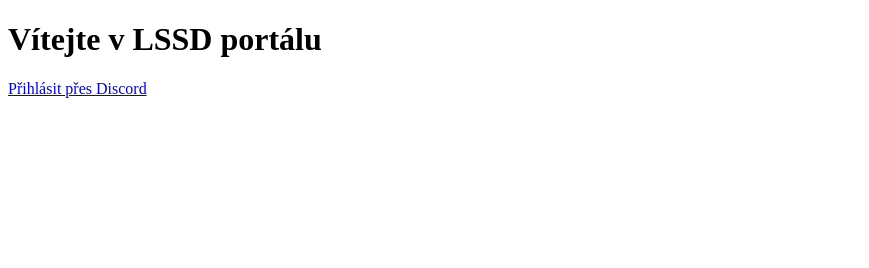
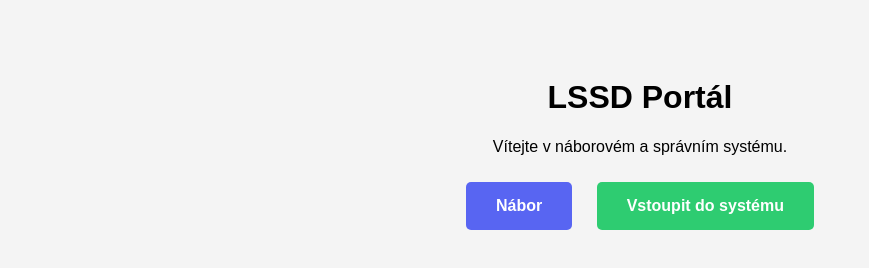
Before and after one commit to BCole2/LSSD-WEB, a website: page index.html in a window 1280 px wide. Shown: the whole page, without its empty margins (0-869 px from the left). Drawn offline with Linux system fonts and the light colour scheme.

Commit message:
Update index.html

```diff
--- a/index.html
+++ b/index.html
@@ -2,14 +2,20 @@
 <html lang="cs">
 <head>
     <meta charset="UTF-8">
-    <meta name="viewport" content="width=device-width, initial-scale=1.0">
-    <title>LSSD Přihlášení</title>
+    <title>LSSD Systém</title>
+    <style>
+        body { font-family: sans-serif; text-align: center; padding-top: 50px; background: #f4f4f4; }
+        .btn { display: inline-block; padding: 15px 30px; margin: 10px; text-decoration: none; color: white; border-radius: 5px; font-weight: bold; }
+        .btn-nabor { background-color: #5865F2; } /* Discord modrá */
+        .btn-system { background-color: #2ecc71; } /* Zelená pro systém */
+    </style>
 </head>
 <body>
-    <h1>Vítejte v LSSD portálu</h1>
+    <h1>LSSD Portál</h1>
+    <p>Vítejte v náborovém a správním systému.</p>
 
-    <div>
-        <a href="/auth/discord">Přihlásit přes Discord</a>
-    </div>
+    <a href="/auth/discord" class="btn btn-nabor">Nábor</a>
+
+    <a href="/login" class="btn btn-system">Vstoupit do systému</a>
 </body>
 </html>
```
